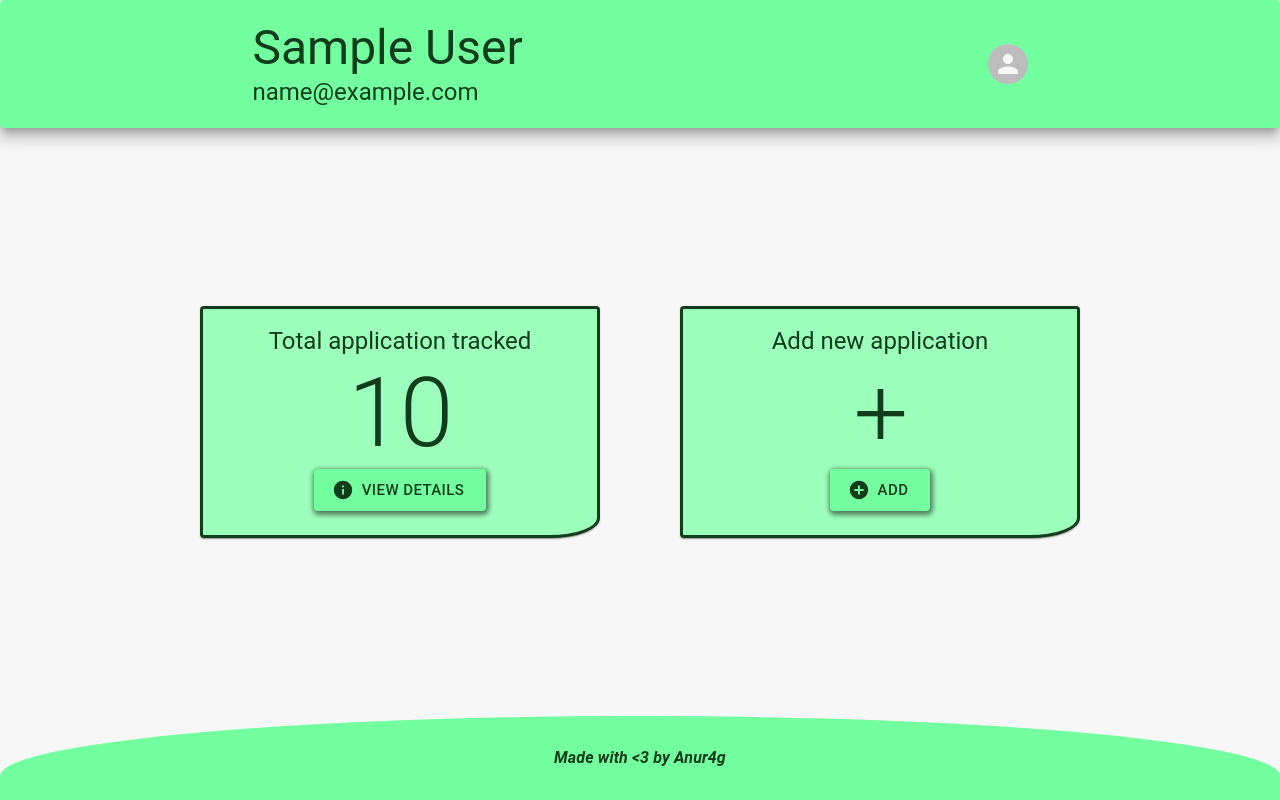
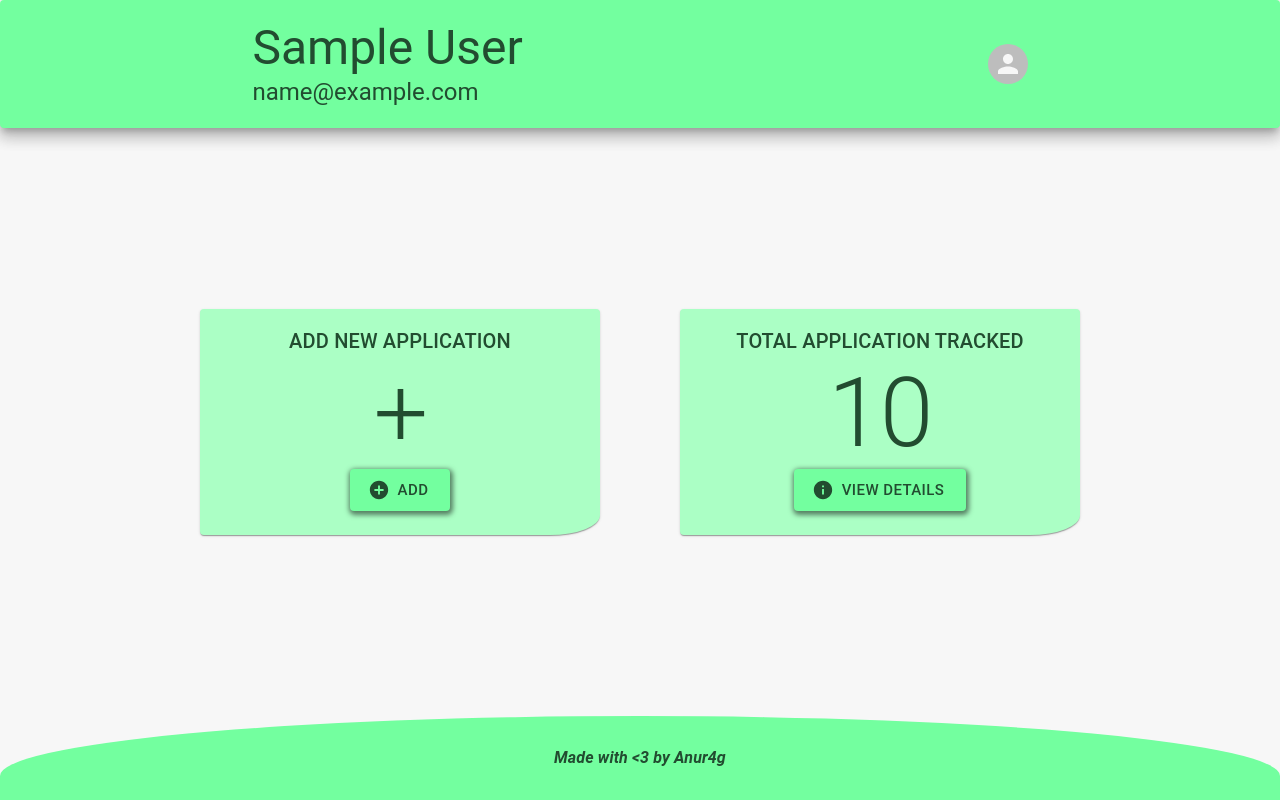
Before and after one commit to Anurag41682/JobTracker, a React (Vite) app in the folder client/: page / in a window 1280 px wide. Built offline with nearby package versions, Linux system fonts and the light colour scheme; sample sign-in values are in the browser's storage.

Commit message:
Updated Add Component

```diff
--- a/client/package.json
+++ b/client/package.json
@@ -15,7 +15,9 @@
     "@mui/icons-material": "^5.14.11",
     "@mui/material": "^5.14.11",
     "@mui/system": "^5.14.12",
+    "@mui/x-date-pickers": "^6.16.1",
     "axios": "^1.5.1",
+    "dayjs": "^1.11.10",
     "react": "^18.2.0",
     "react-dom": "^18.2.0",
     "react-router-dom": "^6.16.0"
--- a/client/src/components/Add/Add.jsx
+++ b/client/src/components/Add/Add.jsx
@@ -4,11 +4,41 @@ import Header from "../Header/Header";
 import Footer from "../Footer/Footer";
 import { useNavigate } from "react-router-dom";
 import decodeFn from "../../utils/decodeFn";
+import {
+  Paper,
+  TextField,
+  Select,
+  MenuItem,
+  Button,
+  InputLabel,
+  FormControl,
+  Grid,
+} from "@mui/material";
+import { DatePicker } from "@mui/x-date-pickers/DatePicker";
+import CloudUploadIcon from "@mui/icons-material/CloudUpload";
+import SendIcon from "@mui/icons-material/Send";
 function Add() {
   const navigate = useNavigate();
   const [show, setShow] = useState(false);
   const jwtToken = localStorage.getItem("jwtToken");
   const decodedToken = decodeFn(jwtToken);
+
+  const [jobTitle, setJobTitle] = useState("");
+  const [companyName, setCompanyName] = useState("");
+  const [applicationDate, setApplicationDate] = useState("");
+  const [status, setStatus] = useState("");
+  const [jobDescription, setJobDescription] = useState("");
+  const [resumeFile, setResumeFile] = useState(null);
+
+  const handleFileUpload = (event) => {
+    const file = event.target.files[0];
+    setResumeFile(file);
+  };
+
+  const handleSubmit = () => {
+    // Handle form submission, e.g., send data to the server
+  };
+
   useEffect(() => {
     if (isAuth(jwtToken)) {
       setShow(true);
@@ -27,8 +57,70 @@ function Add() {
         }}
       >
         <Header decoded={decodedToken} />
-        Lorem ipsum dolor sit amet consectetur adipisicing elit. Ratione,
-        architecto.
+        {/* --------- */}
+        <form>
+          <Paper
+            elevation={10}
+            sx={{
+              display: "flex",
+              justifyContent: "center",
+              alignItems: "center",
+              margin: "0 100px",
+              padding: "10px",
+            }}
+          >
+            <Grid container gap={1} sx={{ alignItems: "center" }}>
+              <Grid md={4} item>
+                <TextField label="Job Title" required />
+              </Grid>
+              <Grid md={4} item>
+                <TextField label="Company" required />
+              </Grid>
+              <Grid md={4} item>
+                <DatePicker format="D/M/YYYY" />
+              </Grid>
+
+              <Grid item md={4}>
+                <FormControl sx={{ minWidth: "200px" }}>
+                  <InputLabel>Status</InputLabel>
+                  <Select label="Status">
+                    <MenuItem>Pending</MenuItem>
+                    <MenuItem>Rejected</MenuItem>
+                  </Select>
+                </FormControl>
+              </Grid>
+              <Grid md={8} item>
+                <TextField
+                  label="Job Description"
+                  multiline
+                  fullWidth
+                ></TextField>
+              </Grid>
+            </Grid>
+            <Button
+              component="label"
+              variant="contained"
+              startIcon={<CloudUploadIcon />}
+            >
+              Upload Resume
+              <input
+                type="file"
+                accept=".pdf,.doc,.docx"
+                onChange={handleFileUpload}
+                style={{ display: "none" }}
+              />
+            </Button>
+            <Button
+              type="submit"
+              variant="contained"
+              color="primary"
+              startIcon={<SendIcon />}
+            >
+              Submit
+            </Button>
+          </Paper>
+        </form>
+        {/* ----------- */}
         <Footer />
       </div>
     );
--- a/client/src/components/Footer/Footer.jsx
+++ b/client/src/components/Footer/Footer.jsx
@@ -2,7 +2,7 @@ import { styled } from "@mui/system";
 
 export const StyledFooter = styled("div")(({ theme }) => ({
   backgroundColor: `${theme.palette.primary.main}`,
-  color: `${theme.palette.primary.darkT}`,
+  color: `${theme.palette.primary[800]}`,
   padding: "30px",
   textAlign: "center",
   borderTopLeftRadius: "50% 60px",
--- a/client/src/components/Header/Header.jsx
+++ b/client/src/components/Header/Header.jsx
@@ -7,7 +7,7 @@ function Header(props) {
       <Paper
         elevation={10}
         sx={{
-          backgroundColor: theme.palette.primary.main,
+          backgroundColor: theme.palette.primary[500],
           display: "flex",
           justifyContent: "space-around",
           alignItems: "center",
@@ -21,10 +21,10 @@ function Header(props) {
           }}
         >
           <Typography
-            color={theme.palette.primary.darkT}
+            color={theme.palette.primary[800]}
             variant="h3"
           >{`${decodedToken.firstName} ${decodedToken.lastName}`}</Typography>
-          <Typography variant="h5" color={theme.palette.primary.darkT}>
+          <Typography variant="h5" color={theme.palette.primary[800]}>
             {`${decodedToken.email}`}
           </Typography>
         </div>
--- a/client/src/components/Landing/Landing.jsx
+++ b/client/src/components/Landing/Landing.jsx
@@ -30,20 +30,21 @@ function Landing() {
               justifyContent: "center",
             }}
           >
-            <Typography variant="h5" color={theme.palette.primary.darkT}>
-              Total application tracked
+            <Typography color={theme.palette.primary[800]} variant="h6">
+              ADD NEW APPLICATION
             </Typography>
-            <Typography variant="h1" color={theme.palette.primary.darkT}>
-              10
+            <Typography variant="h1" color={theme.palette.primary[800]}>
+              +
             </Typography>
             <StyledButton
               variant="contained"
-              onClick={handleInfoClick}
+              color="primary"
+              onClick={handleAddClick}
               size="large"
-              startIcon={<InfoIcon></InfoIcon>}
-              style={{ color: `${theme.palette.primary.darkT}` }}
+              startIcon={<AddCircleIcon />}
+              style={{ color: `${theme.palette.primary[800]}` }}
             >
-              View details
+              Add
             </StyledButton>
           </CardContent>
         </StyledCard>
@@ -57,21 +58,20 @@ function Landing() {
               justifyContent: "center",
             }}
           >
-            <Typography color={theme.palette.primary.darkT} variant="h5">
-              Add new application
+            <Typography variant="h6" color={theme.palette.primary[800]}>
+              TOTAL APPLICATION TRACKED
             </Typography>
-            <Typography variant="h1" color={theme.palette.primary.darkT}>
-              +
+            <Typography variant="h1" color={theme.palette.primary[800]}>
+              10
             </Typography>
             <StyledButton
               variant="contained"
-              color="primary"
-              onClick={handleAddClick}
+              onClick={handleInfoClick}
               size="large"
-              startIcon={<AddCircleIcon />}
-              style={{ color: `${theme.palette.primary.darkT}` }}
+              startIcon={<InfoIcon></InfoIcon>}
+              style={{ color: `${theme.palette.primary[800]}` }}
             >
-              Add
+              View details
             </StyledButton>
           </CardContent>
         </StyledCard>
--- a/client/src/customTheme.js
+++ b/client/src/customTheme.js
@@ -1,14 +1,89 @@
 import { createTheme } from "@mui/material";
-
+import { outlinedInputClasses } from "@mui/material/OutlinedInput";
 const theme = createTheme({
   palette: {
     background: {
       default: "#f7f7f7",
     },
     primary: {
-      main: "#73ff9f",
-      darkT: "#113d1c",
-      light: "#9dffbc",
+      50: "#f1fff5",
+      100: "#e3ffec",
+      200: "#c7ffd9",
+      300: "#abffc5",
+      400: "#8fffb2",
+      500: "#73ff9f", // Main primary color
+      600: "#51b36f",
+      700: "#3a8050",
+      800: "#224c30",
+      900: "#0b1910",
+    },
+  },
+  components: {
+    MuiTextField: {
+      styleOverrides: {
+        root: {
+          "--TextField-brandBorderColor": "#3a8050",
+          "--TextField-brandBorderHoverColor": "#3a8050",
+          "--TextField-brandBorderFocusedColor": "#51b36f",
+          "& label.Mui-focused": {
+            color: "var(--TextField-brandBorderFocusedColor)",
+          },
+        },
+      },
+    },
+    MuiOutlinedInput: {
+      styleOverrides: {
+        notchedOutline: {
+          borderColor: "var(--TextField-brandBorderColor)",
+        },
+        root: {
+          [`&:hover .${outlinedInputClasses.notchedOutline}`]: {
+            borderColor: "var(--TextField-brandBorderHoverColor)",
+          },
+          [`&.Mui-focused .${outlinedInputClasses.notchedOutline}`]: {
+            borderColor: "var(--TextField-brandBorderFocusedColor)",
+          },
+        },
+      },
+    },
+    MuiFilledInput: {
+      styleOverrides: {
+        root: {
+          "&:before, &:after": {
+            borderBottom: "2px solid var(--TextField-brandBorderColor)",
+          },
+          "&:hover:not(.Mui-disabled, .Mui-error):before": {
+            borderBottom: "2px solid var(--TextField-brandBorderHoverColor)",
+          },
+          "&.Mui-focused:after": {
+            borderBottom: "2px solid var(--TextField-brandBorderFocusedColor)",
+          },
+        },
+      },
+    },
+    MuiInput: {
+      styleOverrides: {
+        root: {
+          "&:before": {
+            borderBottom: "2px solid var(--TextField-brandBorderColor)",
+          },
+          "&:hover:not(.Mui-disabled, .Mui-error):before": {
+            borderBottom: "2px solid var(--TextField-brandBorderHoverColor)",
+          },
+          "&.Mui-focused:after": {
+            borderBottom: "2px solid var(--TextField-brandBorderFocusedColor)",
+          },
+        },
+      },
+    },
+    MuiInputLabel: {
+      styleOverrides: {
+        root: {
+          "&.Mui-focused": {
+            color: "#51b36f",
+          },
+        },
+      },
     },
   },
 });
--- a/client/src/main.jsx
+++ b/client/src/main.jsx
@@ -6,12 +6,17 @@ import CssBaseline from "@mui/material/CssBaseline";
 import theme from "./customTheme.js";
 import App from "./App.jsx";
 import "./index.css";
+import { LocalizationProvider } from "@mui/x-date-pickers";
+import { AdapterDayjs } from "@mui/x-date-pickers/AdapterDayjs";
+
 ReactDOM.createRoot(document.getElementById("root")).render(
   <React.StrictMode>
     <BrowserRouter>
       <ThemeProvider theme={theme}>
         <CssBaseline />
-        <App />
+        <LocalizationProvider dateAdapter={AdapterDayjs}>
+          <App />
+        </LocalizationProvider>
       </ThemeProvider>
     </BrowserRouter>
   </React.StrictMode>
```
Also changed, not shown: 1 other file (tests, documents, lock files or other folders).
